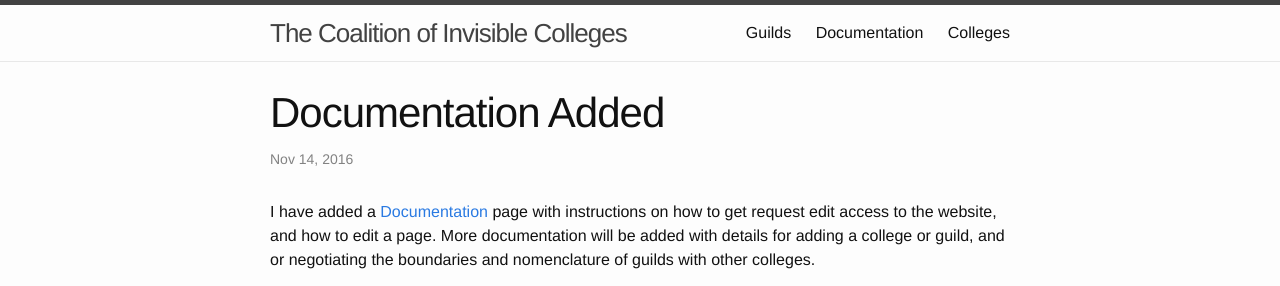
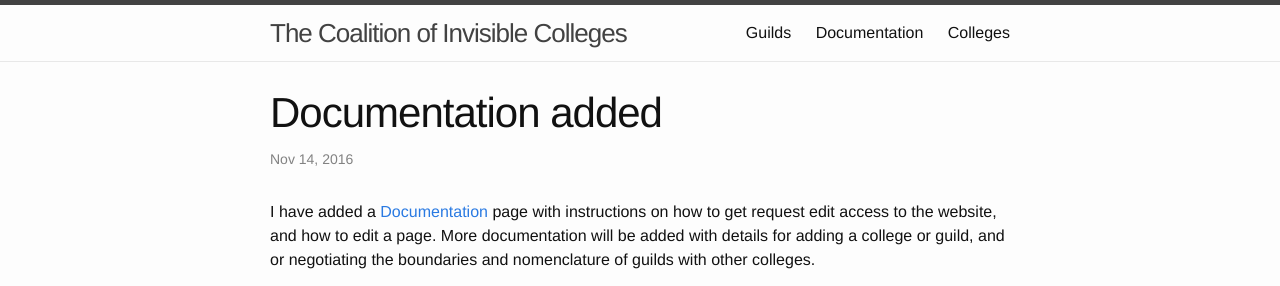
Before and after one commit to coalition-of-invisible-colleges/cic.github.io, a Jekyll site: the page built from _posts/2016-11-14-documentation-added.md, in a window 1280 px wide. Shown: the top 286 px of the page. Built offline with Jekyll 4.4.1, drawn with Linux system fonts in a browser that asks for light colours.

```diff
--- a/_posts/2016-11-14-documentation-added.md
+++ b/_posts/2016-11-14-documentation-added.md
@@ -1,6 +1,6 @@
 ---
 layout: post
-title:  "Documentation Added"
+title:  "Documentation added"
 date:   2016-11-14 02:50:00 -0800
 categories: cic blog
 ---
```
